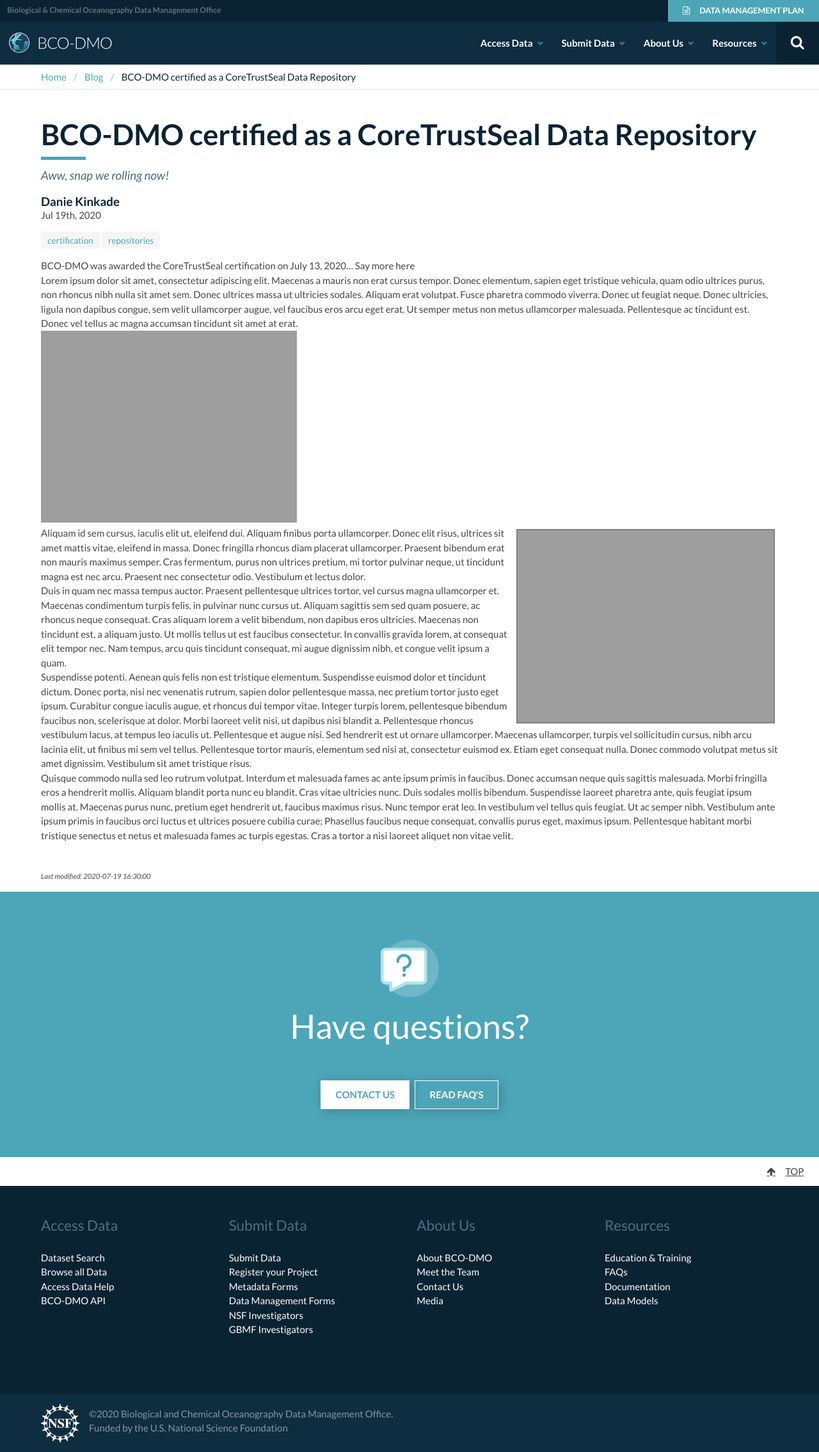
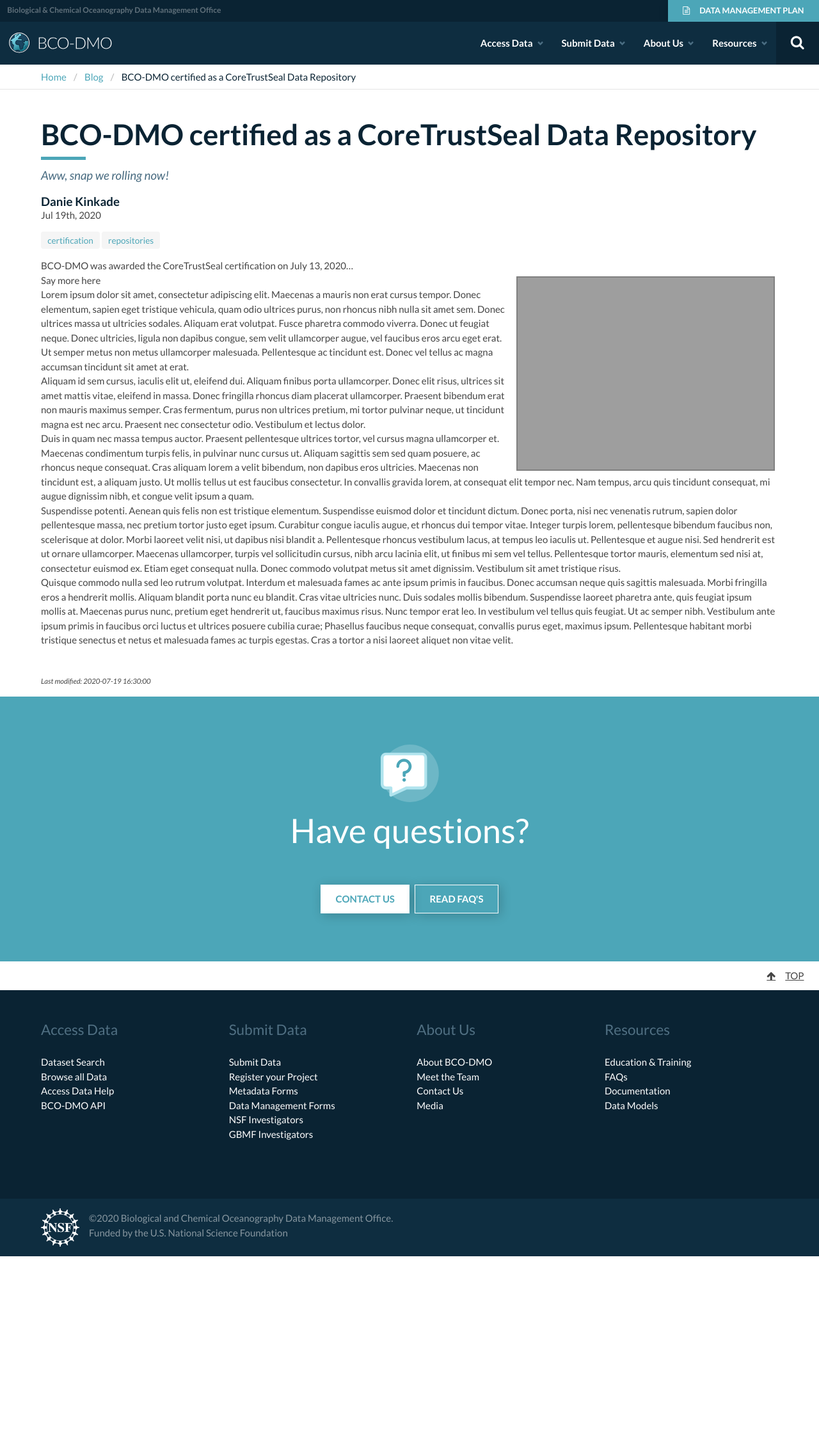
Before and after one commit to BCODMO/blog.bco-dmo.org, a Jekyll site: the page built from _posts/2020-07-19-core-trust-seal-certification.md, in a window 1280 px wide. Shown: the whole page at 64% size. Built offline with Jekyll 4.4.1, drawn with Linux system fonts in a browser that asks for light colours; after the commit the page ends 1964 px from its top, so only the background shows below that.

Commit message:
Update 2020-07-19-core-trust-seal-certification.md

```diff
--- a/_posts/2020-07-19-core-trust-seal-certification.md
+++ b/_posts/2020-07-19-core-trust-seal-certification.md
@@ -13,13 +13,10 @@
   - repositories
 ---
 
-BCO-DMO was awarded the CoreTrustSeal certification on July 13, 2020...<!--more--> Say more here
+BCO-DMO was awarded the CoreTrustSeal certification on July 13, 2020...<!--more-->{% include image.html filename="CoreTrustSeal-logo-transparent.png" %}
+Say more here
 
 Lorem ipsum dolor sit amet, consectetur adipiscing elit. Maecenas a mauris non erat cursus tempor. Donec elementum, sapien eget tristique vehicula, quam odio ultrices purus, non rhoncus nibh nulla sit amet sem. Donec ultrices massa ut ultricies sodales. Aliquam erat volutpat. Fusce pharetra commodo viverra. Donec ut feugiat neque. Donec ultricies, ligula non dapibus congue, sem velit ullamcorper augue, vel faucibus eros arcu eget erat. Ut semper metus non metus ullamcorper malesuada. Pellentesque ac tincidunt est. Donec vel tellus ac magna accumsan tincidunt sit amet at erat.
-
-<div><img src="https://blog.bco-dmo.org/assets/img/posts/CoreTrustSeal-logo-transparent.png"></div>
-
-{% include image.html filename="CoreTrustSeal-logo-transparent.png" %}
 
 Aliquam id sem cursus, iaculis elit ut, eleifend dui. Aliquam finibus porta ullamcorper. Donec elit risus, ultrices sit amet mattis vitae, eleifend in massa. Donec fringilla rhoncus diam placerat ullamcorper. Praesent bibendum erat non mauris maximus semper. Cras fermentum, purus non ultrices pretium, mi tortor pulvinar neque, ut tincidunt magna est nec arcu. Praesent nec consectetur odio. Vestibulum et lectus dolor.
 
```
